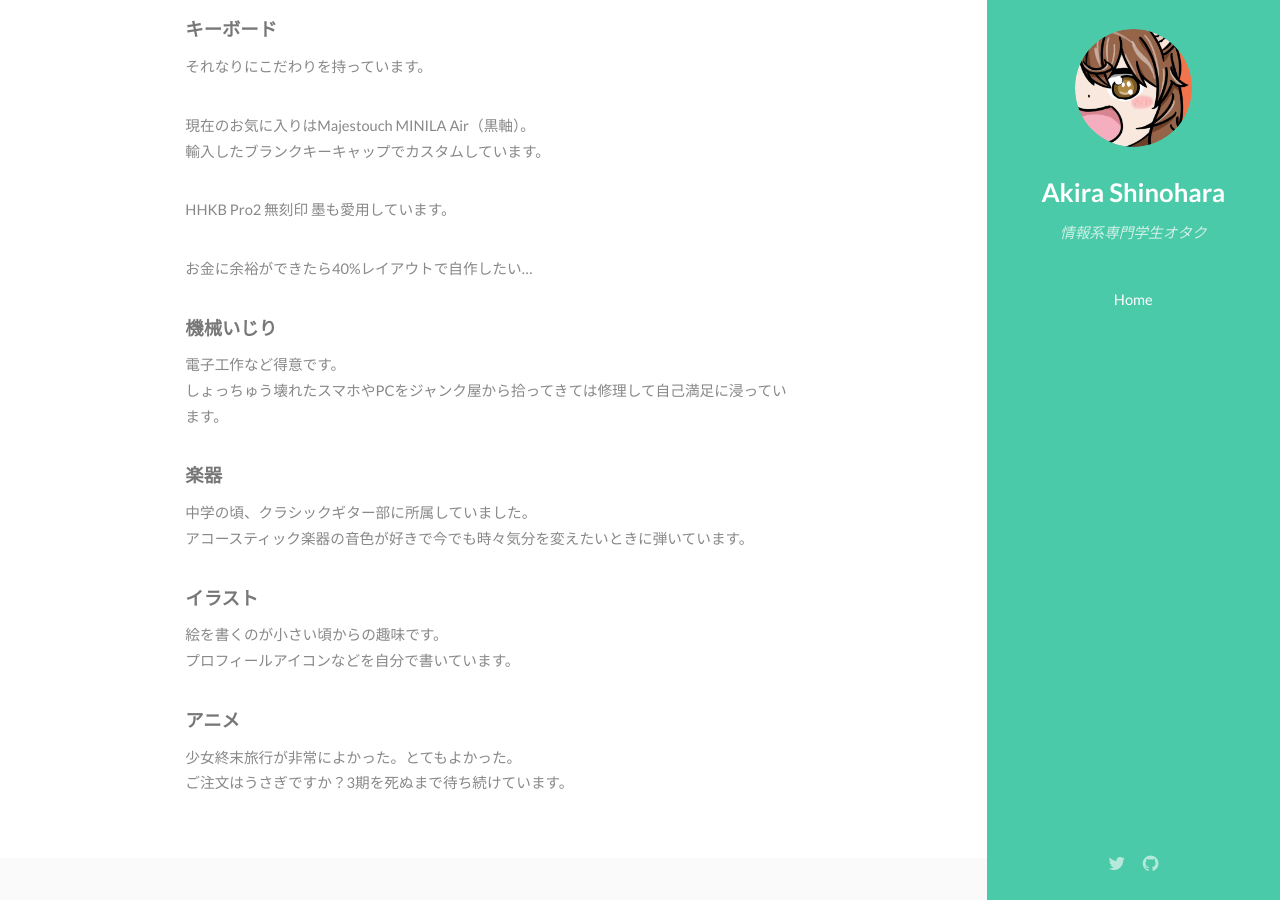
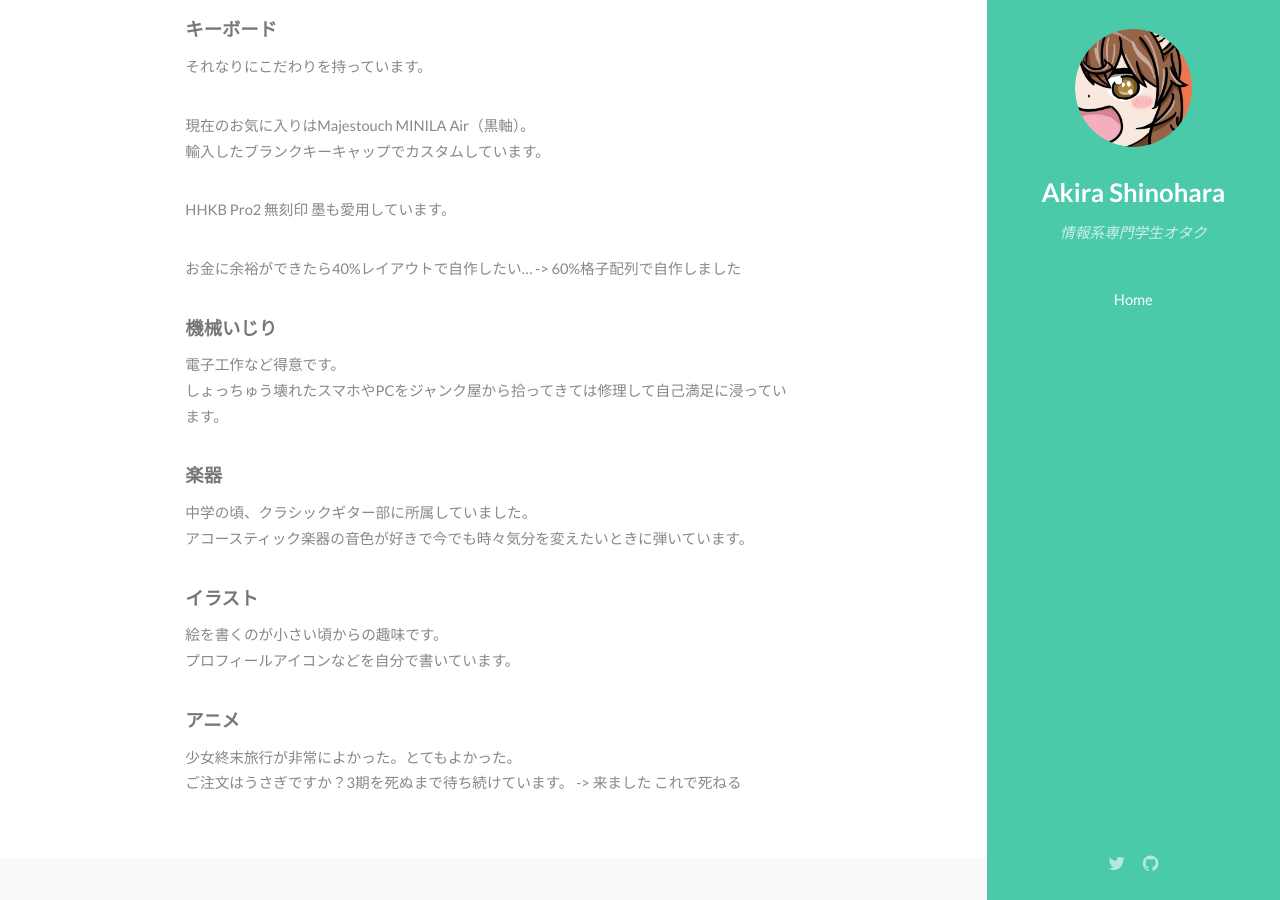
Before and after one commit to s10akir/s10akir.github.io, a Jekyll site: the page built from index.md, in a window 1280 px wide and 900 px high, scrolled down 3760 px. Built offline with Jekyll 4.4.1, drawn with Linux system fonts in a browser that asks for light colours.

Commit message:
[add] update moromoro

```diff
--- a/index.md
+++ b/index.md
@@ -94,7 +94,7 @@ Node.js + Electronで開発しています。
 
 HHKB Pro2 無刻印 墨も愛用しています。
 
-お金に余裕ができたら40%レイアウトで自作したい…
+お金に余裕ができたら40%レイアウトで自作したい… -> 60%格子配列で自作しました
 
 #### 機械いじり
 電子工作など得意です。
@@ -110,4 +110,4 @@ HHKB Pro2 無刻印 墨も愛用しています。
 
 #### アニメ
 少女終末旅行が非常によかった。とてもよかった。
-ご注文はうさぎですか？3期を死ぬまで待ち続けています。
+ご注文はうさぎですか？3期を死ぬまで待ち続けています。 -> 来ました これで死ねる
```
